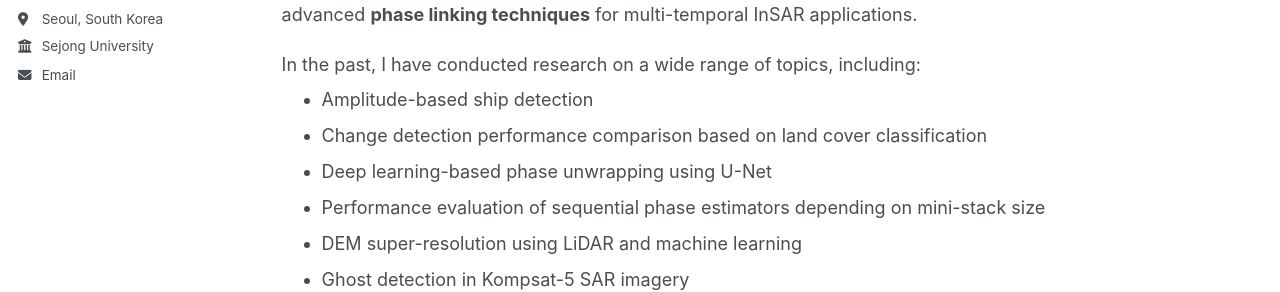
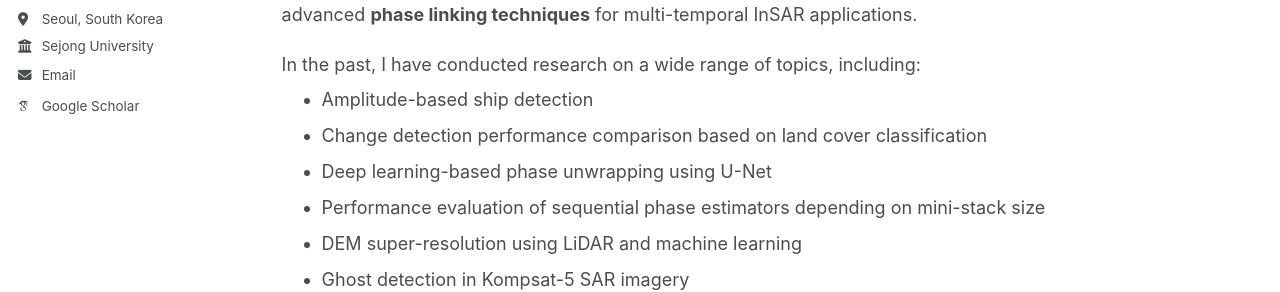
Before and after one commit to tsme323/tsme323.github.io, a Jekyll site: the page built from _pages/about.md, in a window 1280 px wide. Shown: the part 326-618 px from the top of the page. Built offline with Jekyll 4.4.1, drawn with Linux system fonts in a browser that asks for light colours; some web fonts are replaced; a script that is not in the unit is left out.

Commit message:
Update _config.yml

```diff
--- a/_config.yml
+++ b/_config.yml
@@ -19,7 +19,7 @@ author:
   email: tsme323@naver.com
   academia: null
   arxiv: null
-  googlescholar: null
+  googlescholar: https://scholar.google.com/citations?hl=ko&user=785IuocAAAAJ&view_op=list_works&gmla=APjjwuakUToCVL4c5f37BOIYfJxN0zAXFlSrYVcDWcbZf1sTOFVvtcukHDOPbCjmZZ-HRfYsna5yKkCtvsr11dC7OKyI0bu3OjNe8OUtcgxwrXgyP4nASu88mw
   impactstory: null
   orcid: null
   semantic: null
```
